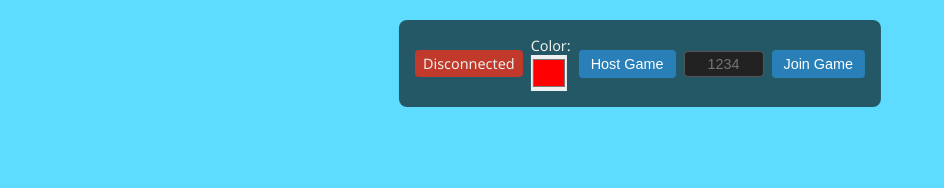
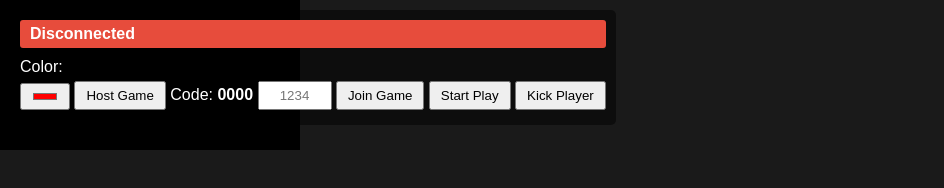
Before and after one commit to echo3721-art/cube-duel, a website: page public/index.html in a window 1280 px wide. Shown: the whole page, without its empty margins (0-944 px from the left). Drawn offline with nearby package versions, Linux system fonts and the light colour scheme; no server answers.

Commit message:
Update index.html

```diff
--- a/public/index.html
+++ b/public/index.html
@@ -5,107 +5,88 @@
     <title>Cube Duel</title>
     <meta name="viewport" content="width=device-width, initial-scale=1.0" />
     <style>
-    * { box-sizing: border-box; margin: 0; padding: 0; }
-    html, body { width: 100%; height: 100%; overflow: hidden; }
       body {
-      background: linear-gradient(135deg, #1a1a1a, #333);
-      font-family: "Segoe UI", sans-serif;
-      color: #eee;
+        margin: 0;
+        overflow: hidden;
+        font-family: Arial, sans-serif;
+        background: #1a1a1a;
       }
       #game-container {
         position: relative;
-      width: 100%;
-      height: 100%;
+        width: 100vw;
+        height: 100vh;
       }
-    canvas {
+      #gameCanvas {
         display: block;
-      width: 100%;
-      height: 100%;
-      background: #5edcff; /* ✅ Cyan background */
+        background: #000;
       }
       #ui {
         position: absolute;
-      top: 20px;
-      left: 50%;
-      transform: translateX(-50%);
-      background: rgba(0, 0, 0, 0.6);
-      padding: 16px;
-      border-radius: 8px;
-      display: flex;
-      flex-wrap: wrap;
-      gap: 8px;
-      align-items: center;
-      z-index: 10;
+        top: 10px;
+        left: 10px;
+        color: white;
+        background: rgba(0, 0, 0, 0.5);
+        padding: 10px;
+        border-radius: 5px;
       }
-    #ui * { font-size: 0.9rem; }
       #status {
-      padding: 4px 8px;
-      border-radius: 4px;
-      background: #c0392b;
+        padding: 5px 10px;
+        border-radius: 3px;
+        margin-bottom: 10px;
+        font-weight: bold;
       }
-    #status.connected { background: #27ae60; }
-    #ui input[type="color"] {
-      width: 36px;
-      height: 36px;
-      border: none;
+      .connected { background: #2ecc71; }
+      .disconnected { background: #e74c3c; }
+      button, input {
+        margin: 5px 0;
+        padding: 5px 10px;
         cursor: pointer;
       }
-    #ui input[type="text"] {
-      width: 80px;
-      padding: 4px;
-      border-radius: 4px;
-      border: 1px solid #555;
-      background: #222;
-      color: #fff;
+      #roomInput {
+        width: 50px;
         text-align: center;
       }
-    #ui button {
-      padding: 6px 12px;
-      border: none;
-      border-radius: 4px;
-      background: #2980b9;
-      color: #fff;
-      cursor: pointer;
-      transition: background 0.2s;
-    }
-    #ui button:hover { background: #1f618d; }
-    #ui button:disabled {
-      background: #555;
-      cursor: not-allowed;
-    }
-    #kickBtn {
-      background: #c0392b;
-    }
-    #kickBtn:hover {
-      background: #922b21;
-    }
-    #startBtn, #kickBtn, #roomDisplay {
-      display: none;
-    }
       #overlay {
-      position: absolute;
-      top: 0; left: 0;
-      width: 100%; height: 100%;
+        position: fixed;
+        top: 0;
+        left: 0;
+        width: 100%;
+        height: 100%;
         background: rgba(0, 0, 0, 0.8);
         display: flex;
         flex-direction: column;
+        justify-content: center;
         align-items: center;
-      justify-content: center;
-      color: #fff;
-      font-size: 1.5rem;
-      z-index: 20;
+        color: white;
+        font-size: 3em;
         visibility: hidden;
       }
       #overlay button {
-      margin-top: 20px;
+        font-size: 0.5em;
         padding: 10px 20px;
-      font-size: 1rem;
+      }
+      #cooldownBar {
+        width: 100%;
+        height: 4px;
+        background: #333;
+        margin-top: 5px;
+        border-radius: 2px;
+        overflow: hidden;
+      }
+      #cooldownProgress {
+        height: 100%;
+        width: 100%;
+        background: #e74c3c;
+        transform-origin: left;
+        transform: scaleX(0);
+        transition: transform 0.1s linear;
       }
     </style>
   </head>
   <body>
     <div id="game-container">
       <canvas id="gameCanvas"></canvas>
+
       <div id="ui">
         <div id="status" class="disconnected">Disconnected</div>
         <label>Color:<br /><input type="color" id="playerColor" value="#ff0000" /></label>
@@ -118,17 +99,26 @@
         <audio id="menuMusic" src="menu.mp3" preload="auto" loop muted></audio>
         <audio id="fightSound" src="fight.mp3" preload="auto" loop></audio>
       </div>
+
       <div id="overlay">
         <div id="message">Game Over</div>
         <button id="restartBtn">Restart</button>
       </div>
     </div>
 
+    <!-- ✅ Always load socket.io from the live server -->
     <script src="/socket.io/socket.io.js"></script>
+
+    <!-- ✅ Your client logic -->
     <script>
-    const socket = io();
-    const canvas = document.getElementById("gameCanvas");
-    const ctx = canvas.getContext("2d");
+      const socket = io(); // ✅ works online
+
+      // ✅ Unmute + play music only after interaction
+      function safePlayMusic() {
+        menuMusic.muted = false;
+        menuMusic.play().catch(() => {});
+      }
+
       const statusEl = document.getElementById("status");
       const colorPicker = document.getElementById("playerColor");
       const hostBtn = document.getElementById("hostBtn");
@@ -140,6 +130,8 @@
       const roomInput = document.getElementById("roomInput");
       const menuMusic = document.getElementById("menuMusic");
       const fightSound = document.getElementById("fightSound");
+      const canvas = document.getElementById("gameCanvas");
+      const ctx = canvas.getContext("2d");
       const overlay = document.getElementById("overlay");
       const restartBtn = document.getElementById("restartBtn");
       const message = document.getElementById("message");
@@ -159,11 +151,6 @@
         mouseX = e.clientX - rect.left;
         mouseY = e.clientY - rect.top;
       });
-
-    function safePlayMusic() {
-      menuMusic.muted = false;
-      menuMusic.play().catch(() => {});
-    }
 
       hostBtn.onclick = () => {
         socket.emit("host", { color: colorPicker.value });
@@ -221,7 +208,7 @@
         location.reload();
       });
       socket.on("playerJoined", () => alert("Player joined!"));
-    socket.on("startGame", () => gameStarted = true);
+      socket.on("startGame", () => { gameStarted = true; });
       socket.on("state", (s) => {
         if (!gameEnded) {
           for (let id in s) {
@@ -253,13 +240,17 @@
         ctx.clearRect(0, 0, canvas.width, canvas.height);
         const ids = Object.keys(players);
         const me = players[playerId];
-      const opponent = players[ids.find((id) => id !== playerId)];
+        const otherId = ids.find((id) => id !== playerId);
+        const opponent = players[otherId];
 
         ids.forEach((id) => {
           const p = players[id];
           if (!p) return;
+
           p.x += p.knockback?.x || 0;
           p.y += p.knockback?.y || 0;
+
+          // Smooth knockback decay
           if (p.knockback) {
             p.knockback.x *= 0.9;
             p.knockback.y *= 0.9;
@@ -277,6 +268,7 @@
           p._aim = { cx, cy, angle };
           const x2 = cx + Math.cos(angle) * 100;
           const y2 = cy + Math.sin(angle) * 100;
+
           ctx.strokeStyle = "#fff";
           ctx.lineWidth = 6;
           ctx.beginPath();
@@ -321,7 +313,6 @@
 
         if (!gameEnded) requestAnimationFrame(draw);
       }
-
       draw();
     </script>
   </body>
```
Lines whose indentation alone changed are shown as unchanged.
